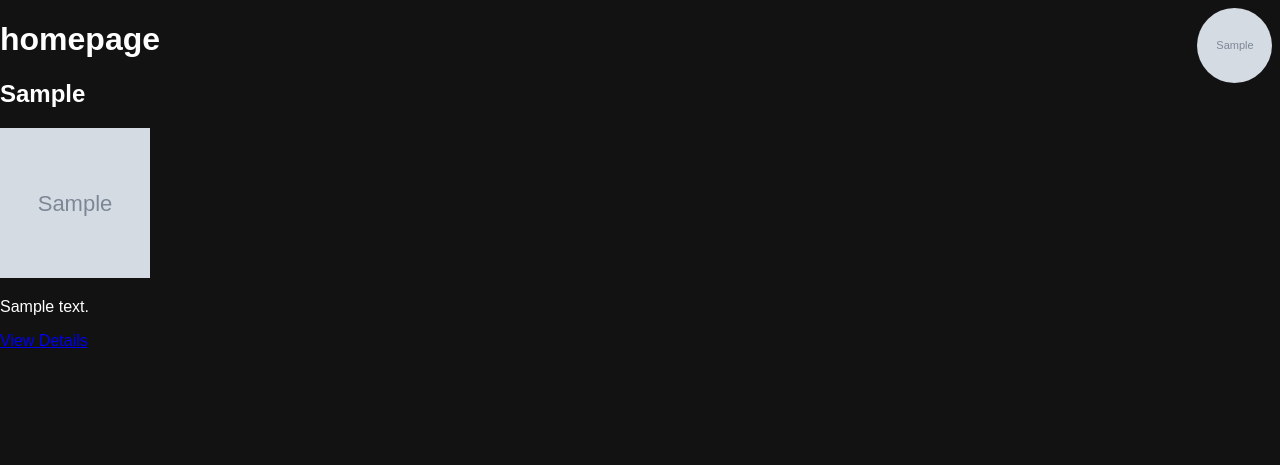
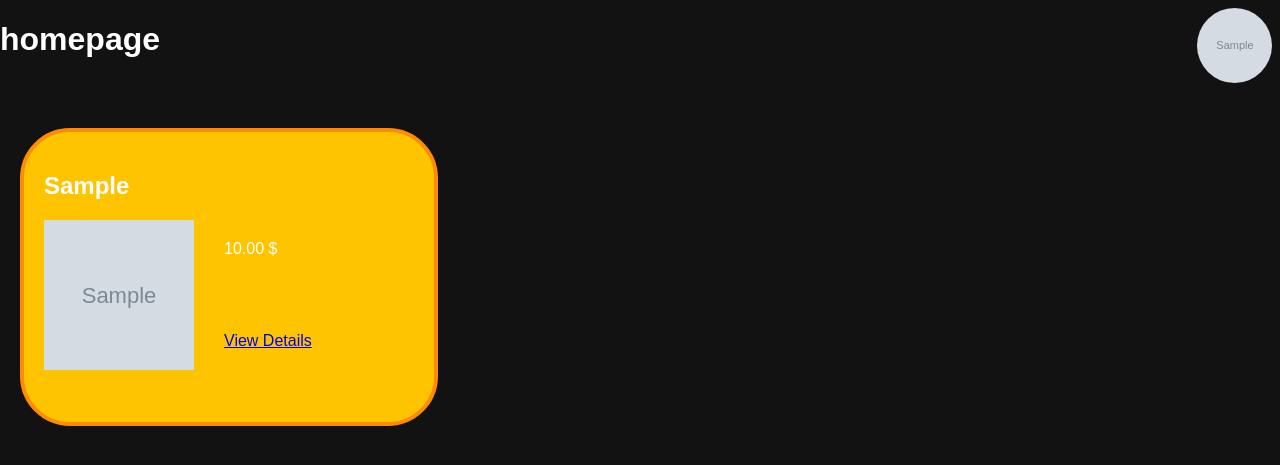
Before and after one commit to 00fire/Mortgage-Mayhem, a Django app: page /home/ in a window 1280 px wide. Shown: the top 465 px of the page. Run offline with Django 5.2, Linux system fonts and the light colour scheme; a user stored in the database is signed in; tables that the repository leaves empty hold one stand-in row (values such as "Sample post"); grey boxes marked "Sample" are stand-in pictures.

Commit message:
homepage css

```diff
--- a/app2/static/homepage.css
+++ b/app2/static/homepage.css
@@ -35,117 +35,50 @@ body {
     justify-content: center;
 }
 
-.login-box {
-    background-color: #1f1f1f;
-    border: 1px solid #ffb20c;  /* Gold border */
-    border-radius: 8px;
-    padding: 2rem;
-    width: 100%;
-    max-width: 400px;
-    margin: 2rem auto;
-    box-shadow: 0 4px 8px rgba(0, 0, 0, 0.3);  /* Subtle shadow */
+.property-container{
+            display: grid;
+            grid-template-columns: repeat(3, 1fr);
+            gap: 50px;
+            margin-left: 20px;
+            margin-right: 20px;
+            margin-top: 70px;
         }
 
-.login-box h2 {
-    margin-top: 0;
-    margin-bottom: 1rem;
-    font-size: 1.5rem;
+.property-item{
+            padding: 20px;
+            background-color: rgb(255, 196, 0);
+            border-radius: 50px;
+            height: 250px;
+            border: 4px solid #FF8C00;
         }
 
-.login-box p.subtext {
-    margin-bottom: 1rem;
-    color: #aaa;
+.property-contents {
+            display: flex;
+            flex-direction: row;
+            align-items: flex-start;
+            gap: 20px;
         }
 
-.login-box input[type="email"],
-.login-box input[type="password"] {
-    width: 100%;
-    padding: 0.75rem;
-    margin-bottom: 1rem;
-    border: none;
-    border-radius: 5px;
-    background: #ccc;
+.property-image{
+            height: 200px;
+            width: 200px;
+            background-size: contain;
+            background-position: center;
+            background-repeat: no-repeat;
         }
 
-.options {
+.property-text-box {
+            flex-grow: 1;
+            height: 150px;
+            width: 200px;
+            padding: 10px;
+            box-sizing: border-box;
             display: flex;
+            flex-direction: column;
             justify-content: space-between;
-    font-size: 0.9rem;
-    margin-bottom: 1rem;
         }
 
-button {
-    width: 100%;
-    padding: 0.75rem;
-    background-color: #ffb20c;  /* Gold button color */
-    color: white;
-    border: none;
-    border-radius: 5px;
-    cursor: pointer;
-    font-size: 1rem;
+.property-text-box p,
+.property-text-box a {
+            margin: 10px 0;
         }
-
-button:hover {
-    background-color: #e0a700;  /* Slightly darker when hovered */
-}
-
-.signup-text {
-    text-align: center;
-    margin-top: 1rem;
-    font-size: 0.9rem;
-}
-
-.signup-text a {
-    color: #3b8efc;
-    text-decoration: none;
-}
-
-.signup-text a:hover {
-    text-decoration: underline;
-}
-
-/* Footer styles */
-footer {
-    background-color: #1f1f1f;
-    color: #ccc;
-    padding: 2rem 1rem;
-    font-size: 0.8rem;
-    width: 100%;
-    margin-top: 3rem;
-    text-align: center;
-}
-
-.footer-columns {
-    display: flex;
-    justify-content: space-between;
-    flex-wrap: wrap;
-    margin-bottom: 2rem;
-}
-
-.footer-logo {
-    text-align: center;
-}
-
-.footer-logo img {
-    width: 60px;
-    margin: auto;
-    border-radius: 50%;
-    display: flex;
-    justify-content: center;  /* Center horizontally */
-    max-width: 100px;  /* Limit max size */
-    height: auto;
-}
-
-.footer-info {
-    text-align: center;
-    line-height: 1.5;
-}
-
-footer p {
-    font-size: 0.8rem;
-    margin: 0.5rem 0;
-}
-
-footer .footer-info p {
-    font-size: 0.7rem;
-}
--- a/app2/templates/homepage.html
+++ b/app2/templates/homepage.html
@@ -1,3 +1,4 @@
+{% load static %}
 <!DOCTYPE html>
 <html lang="en">
 <head>
@@ -6,6 +7,7 @@
     {% load static %}
     <link rel="stylesheet" href="{% static 'homepage.css' %}">
     <title>homepage</title>
+
 </head>
 <body>
     <h1>homepage</h1>
@@ -18,19 +20,24 @@
       </a>
     {% endif %}
 
-    <div class="properties">
+    <div class="property-container">
       {% for property in properties %}
-        <div class="property">
+        <div class="property-item">
           <h2>{{ property.property_city }}</h2>
+          <div class="property-contents">
 
           {% if property.property_image %}
-            <img src="{{ property.property_image.url }}"
-                 alt="{{ property.property_city }}"
-                 width="150" height="150">
+            <a href="{% url 'property_detail' property.id %}">
+                <img src="{{ property.property_image.url }}"
+                    alt="{{ property.property_city }}"
+                    width="150" height="150">
+            </a>
           {% endif %}
-
-          <p>{{ property.property_description }}</p>
-          <a href="{% url 'property_detail' property.id %}">View Details</a>
+                <div class="property-text-box">
+                    <p class="property-text">{{ property.property_price }} $</p>
+                    <a href="{% url 'property_detail' property.id %}">View Details</a>
+                </div>
+            </div>
         </div>
       {% endfor %}
     </div>
```
Lines whose indentation alone changed are shown as unchanged.
